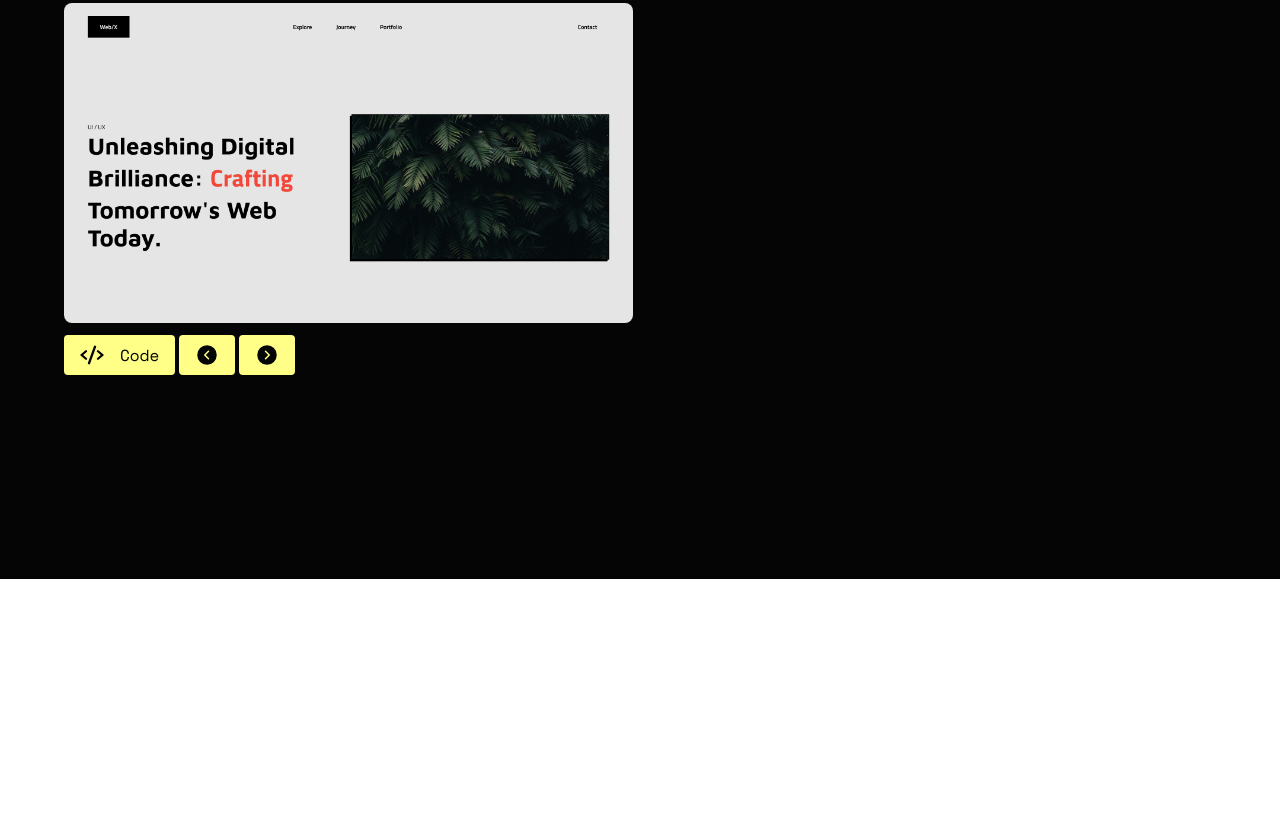
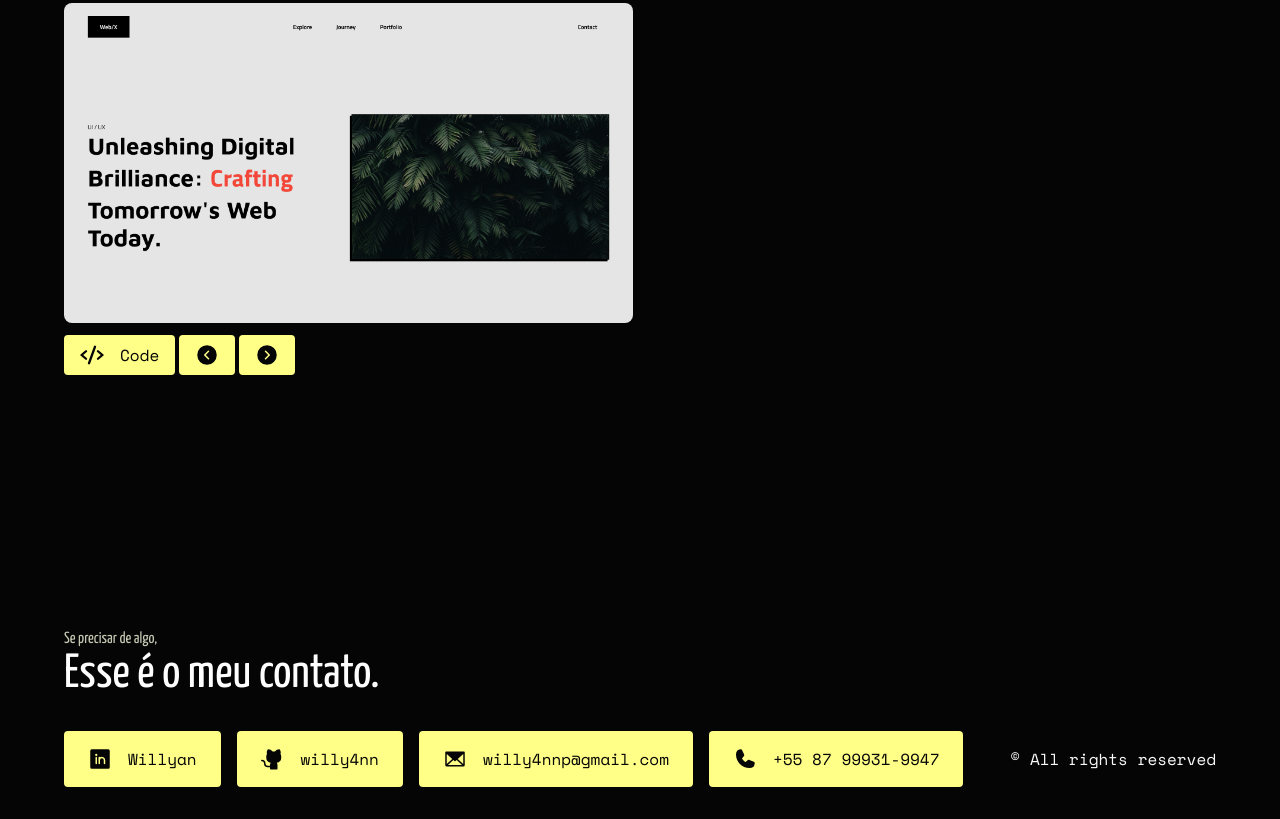
Before and after one commit to willy4nn/portfolio, a plain HTML site: page index.html in a window 1280 px wide. Shown: the part 1868-2687 px from the top of the page. Before the commit the page ends 2447 px from the top, so only its background shows below. Drawn offline with nearby package versions, Linux system fonts and the light colour scheme; a web font is replaced by a local one.

Commit message:
feature: footer

```diff
--- a/css/style.css
+++ b/css/style.css
@@ -353,3 +353,40 @@ body {
 		border-radius: 8px;
 	}
 }
+
+/* ⭐ Footer */
+.footer {
+	height: fit-content;
+	display: flex;
+	flex-direction: column;
+	gap: 2rem;
+}
+
+.footer .content-container {
+	display: flex;
+	flex-direction: column;
+	justify-content: space-between;
+	align-items: start;
+}
+
+.links {
+	display: flex;
+	flex-direction: column;
+
+	gap: 1rem;
+}
+
+.footer .paragraph {
+	white-space: nowrap;
+}
+
+@media (min-width: 1024px) {
+	.links {
+		flex-direction: row;
+		flex-wrap: wrap;
+	}
+	.footer .content-container {
+		align-items: center;
+		flex-direction: row;
+	}
+}
--- a/index.html
+++ b/index.html
@@ -164,6 +164,57 @@
 					</div>
 				</div>
 			</div>
+			<footer class="footer section">
+				<div class="title-container">
+					<span>Se precisar de algo,</span>
+					<h2 class="heading-secondary">Esse é o meu contato.</h2>
+				</div>
+				<div class="content-container">
+					<div class="links">
+						<a
+							href="https://www.linkedin.com/in/willyan-pereira-a998ab253/"
+							class="button"
+							target="_blank"
+							><img
+								src="./assets/linkedin-logo-fill.svg"
+								alt=""
+								srcset=""
+							/>
+							<p>Willyan</p></a
+						>
+						<a
+							href="https://github.com/willy4nn"
+							class="button"
+							target="_blank"
+							><img
+								src="./assets/github-logo-fill.svg"
+								alt=""
+								srcset=""
+							/>
+							<p>willy4nn</p></a
+						>
+						<a
+							href="mailto:willy4nnp@gmail.com?subject=Web%20Developer&body=Ol%C3%A1,%20vim%20pelo%20seu%20portf%C3%B3lio."
+							class="button"
+							><img
+								src="./assets/envelope-fill.svg"
+								alt=""
+								srcset=""
+							/>
+							<p>willy4nnp@gmail.com</p></a
+						>
+						<a href="" class="button"
+							><img
+								src="./assets/phone-fill.svg"
+								alt=""
+								srcset=""
+							/>
+							<p>+55 87 99931-9947</p></a
+						>
+					</div>
+					<p class="paragraph">© All rights reserved</p>
+				</div>
+			</footer>
 		</div>
 	</body>
 </html>
```
Also changed, not shown: assets/envelope-fill.svg (added), assets/linkedin-logo-fill.svg (added), assets/phone-fill.svg (added).
